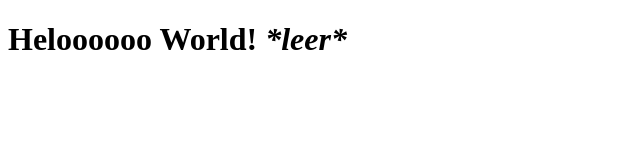
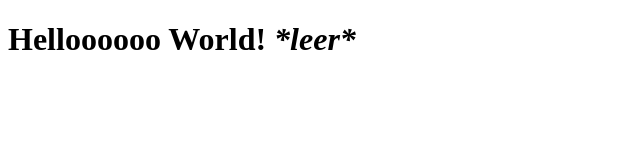
Before and after one commit to LyreParadox/git-test, a plain HTML site: page index.html in a window 1280 px wide. Shown: the whole page, without its empty margins (0-640 px from the left). Drawn offline with Linux system fonts and the light colour scheme.

Commit message:
Second attempt to commit

```diff
--- a/index.html
+++ b/index.html
@@ -9,7 +9,7 @@
 </head>
 
 <body>
-    <h1>Heloooooo World! <em>*leer*</em></h1>
+    <h1>Helloooooo World! <em>*leer*</em></h1>
 </body>
 
 </html>
```
